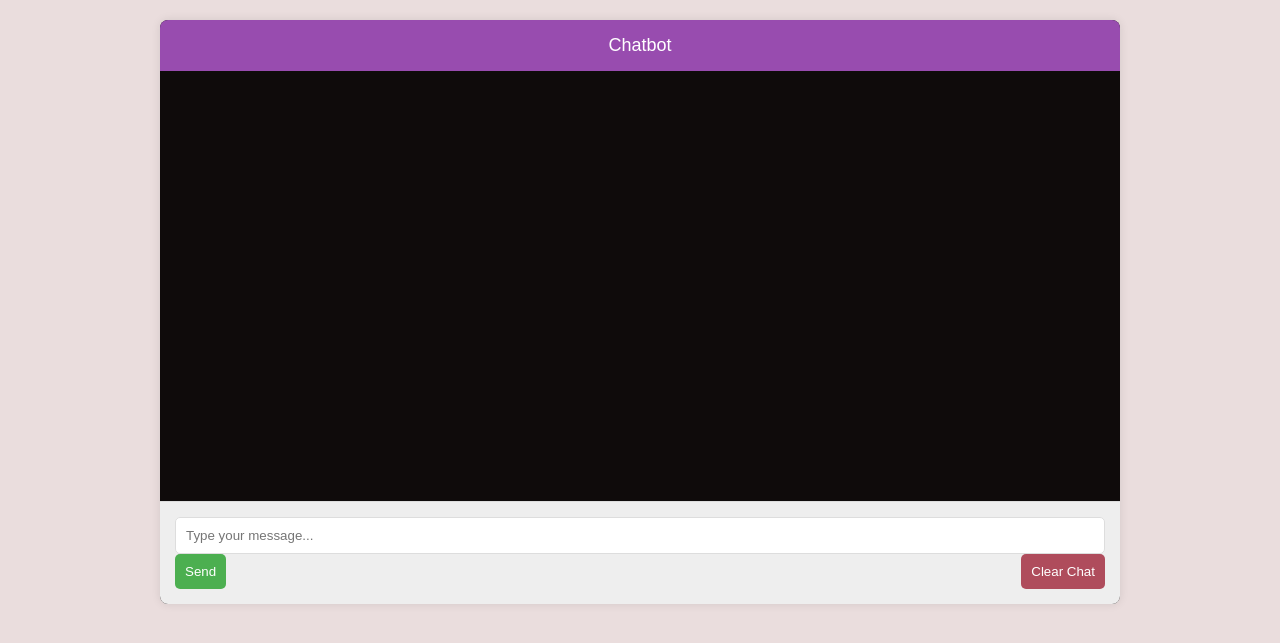
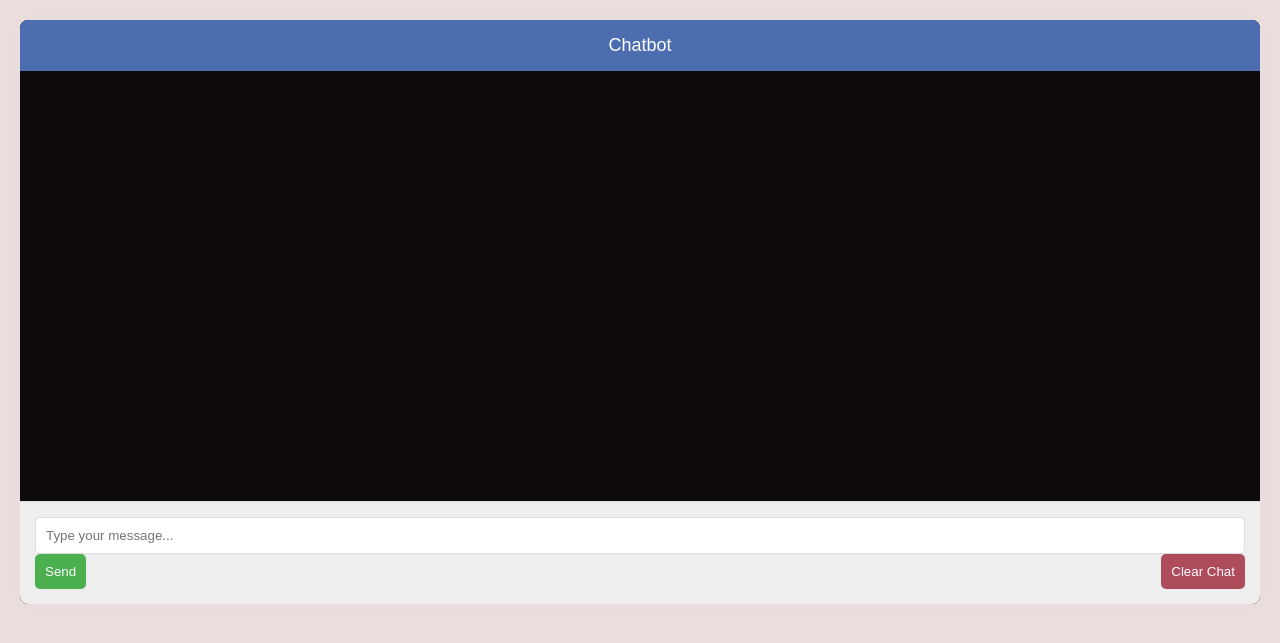
Before and after one commit to Emmantheo/chatbot-llm, a Flask app: page / in a window 1280 px wide. Shown: the top 643 px of the page. Run offline with Flask 3, Linux system fonts and the light colour scheme.

Commit message:
update on index file

```diff
--- a/templates/index.html
+++ b/templates/index.html
@@ -14,7 +14,7 @@
         }
 
         .chat-container {
-            max-width:1000px;
+            max-width:2000px;
             margin: auto;
             overflow: hidden;
         }
@@ -24,11 +24,11 @@
             border-radius: 8px;
             overflow: hidden;
             margin: 20px;
-            box-shadow: 0 0 10px rgba(0, 0, 0, 0.1);
+            box-shadow: 0 0 10px rgba(235, 227, 227, 0.1);
         }
 
         .chat-header {
-            background-color: #984caf;
+            background-color: #4c6daf;
             color: #fff;
             padding: 15px;
             text-align: center;
```
